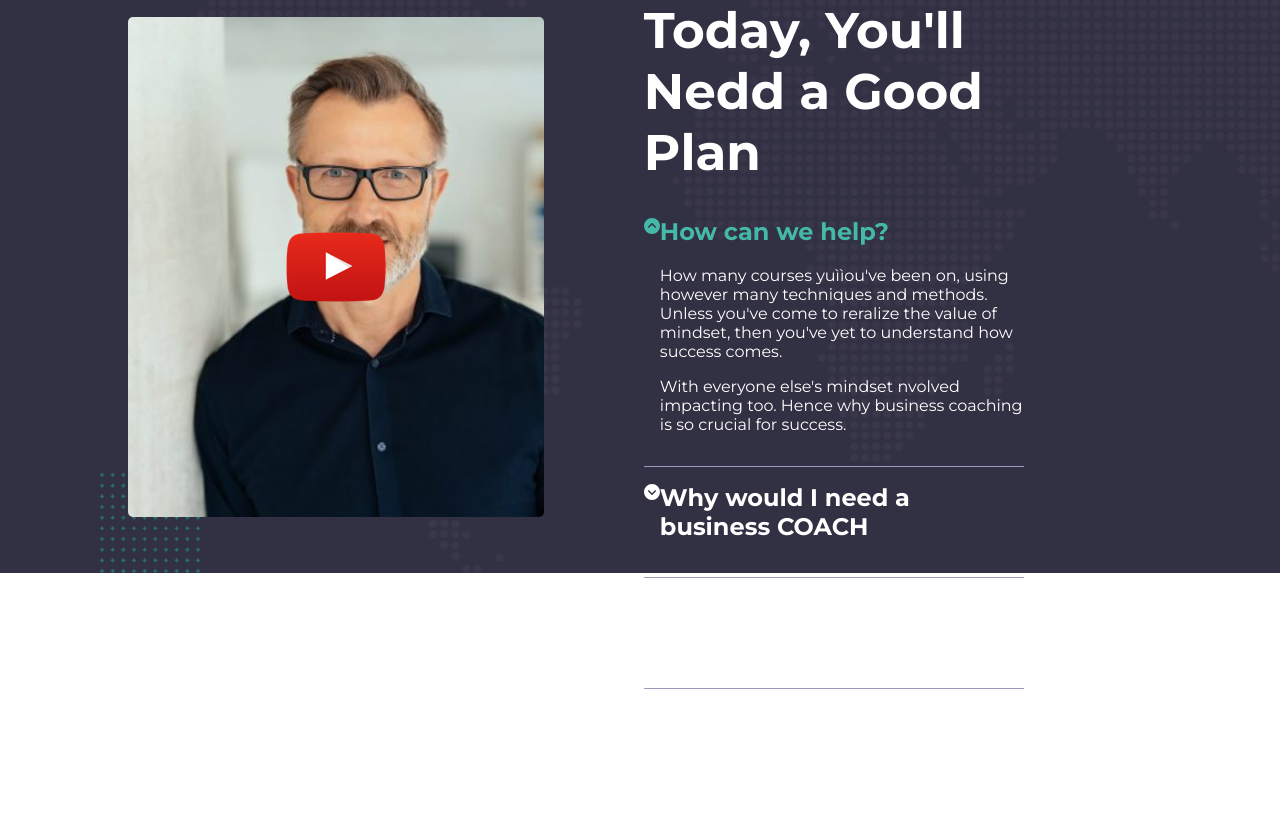
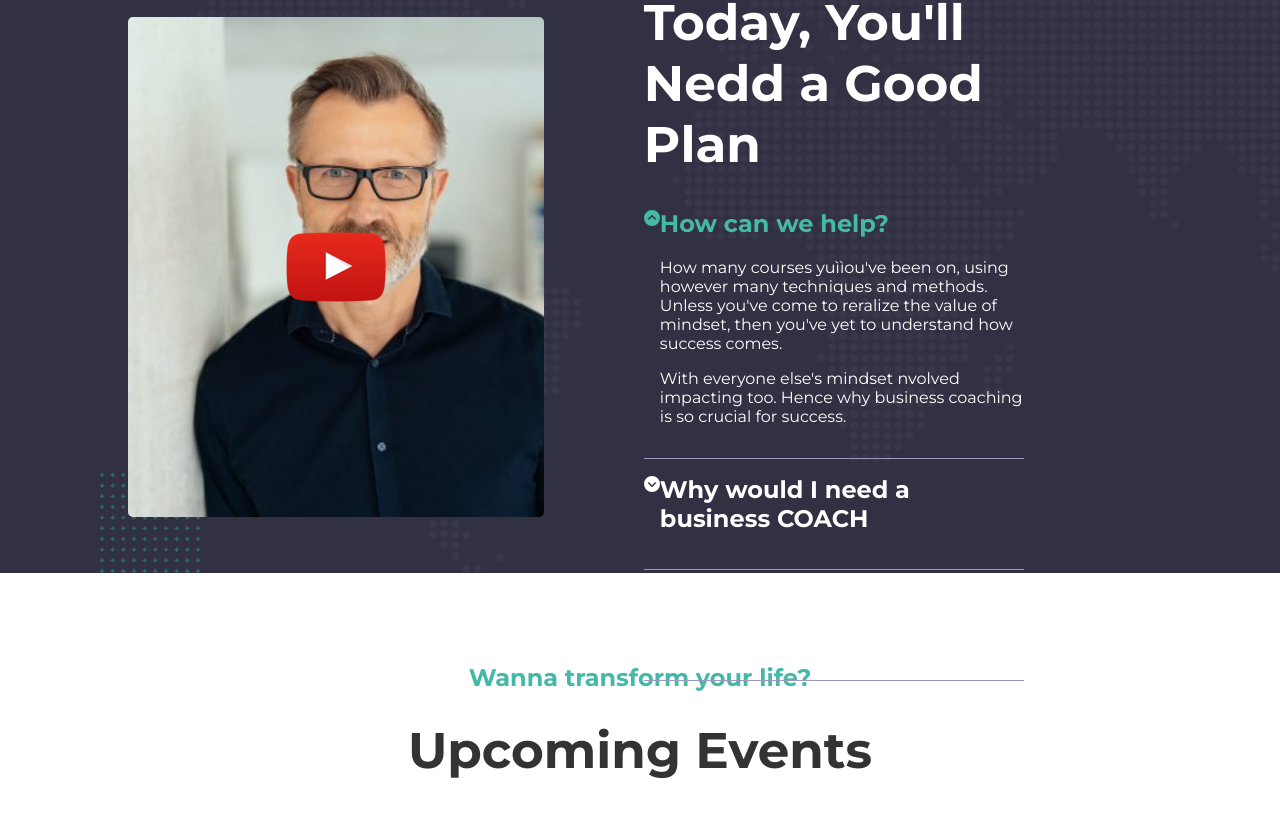
Before and after one commit to SimoCrash/proj-html-vuejs, a Vue app: page / in a window 1280 px wide. Shown: the part 3511-4328 px from the top of the page. Before the commit the page ends 4200 px from the top, so only its background shows below. Built offline with nearby package versions, Linux system fonts and the light colour scheme.

Commit message:
commit per ticket

```diff
--- a/src/components/ContainerEventsMain.vue
+++ b/src/components/ContainerEventsMain.vue
@@ -1,6 +1,16 @@
 <template>
-  <div>
-
+  <div class="container-page">
+    <h2 class="secondary-title">Wanna transform your life?</h2>
+    <h1 class="primary-title">Upcoming Events</h1>
+    <div class="container-cards">
+      <div class="card"></div>
+      <div class="card"></div>
+      <div class="card"></div>
+      <div class="card"></div>
+      <div class="card"></div>
+      <div class="card"></div>
+    </div>
+    <div></div>
   </div>
 </template>
 
@@ -10,6 +20,24 @@ export default {
 }
 </script>
 
-<style>
-
+<style lang="scss" scoped>
+    $color-base: #45B9A7;
+  .container-page {
+    max-width: 65%;
+    padding: 70px 0;
+    margin: auto;
+    display: flex;
+    flex-direction: column;
+    justify-content: center;
+    .secondary-title {
+      color: $color-base;
+      text-align: center;
+    }
+    .primary-title {
+      font-size: 50px;
+      margin-top: .5rem;
+      color: #333333;
+      text-align: center;
+    }
+  }
 </style>
--- a/src/components/ContainerFaqMain.vue
+++ b/src/components/ContainerFaqMain.vue
@@ -95,6 +95,7 @@ export default {
     width: 50%;
     margin-right: 20%;
     color: white;
+    padding-bottom: 1rem;
     h1 {
       font-size: 50px;
     }
```
